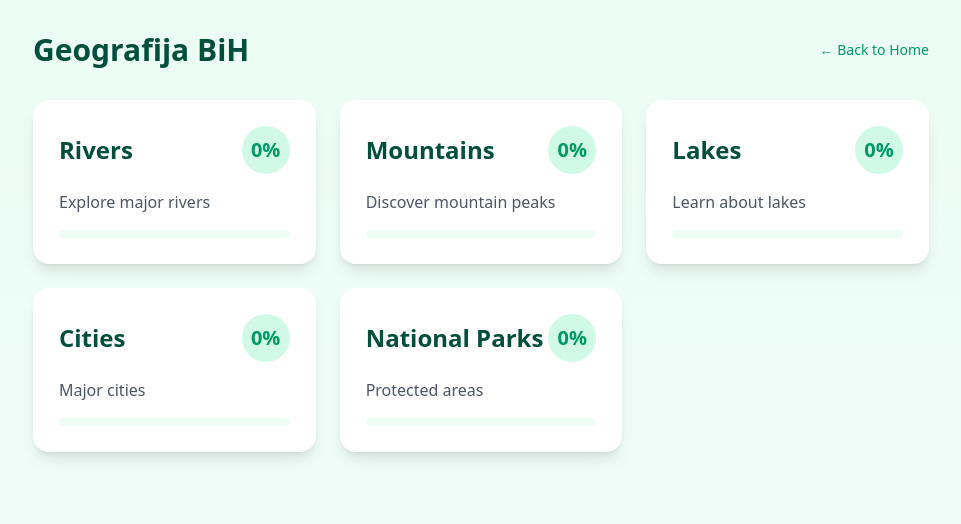
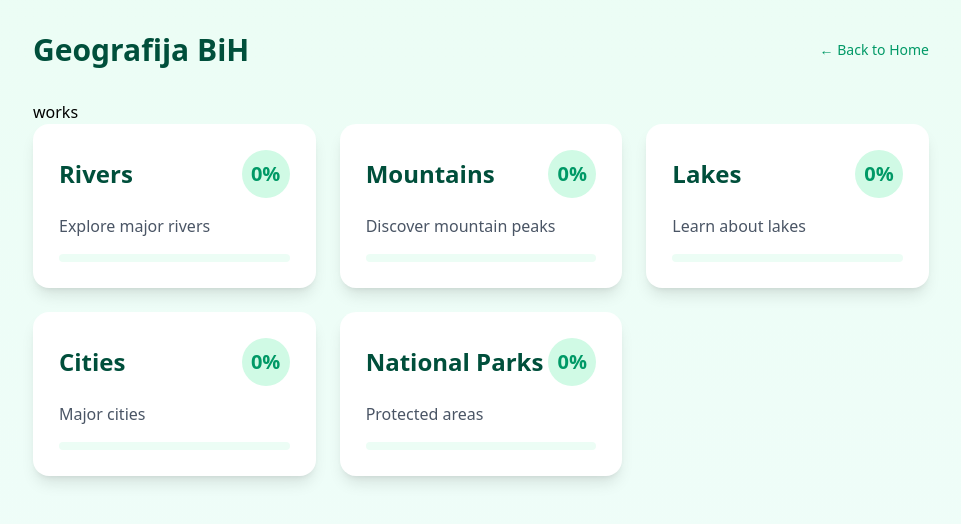
Before and after one commit to Husein8/bosnian-learning-app, a Vue app: page /geography in a window 1280 px wide. Shown: the top 524 px of the page, without its empty margins (159-1120 px from the left). Built offline with nearby package versions, Linux system fonts and the light colour scheme.

Commit message:
test: github activity

```diff
--- a/src/views/courses-pages/Geography.vue
+++ b/src/views/courses-pages/Geography.vue
@@ -282,6 +282,8 @@ const getLessonProgress = (lessonId: string): number => {
         </RouterLink>
       </div>
 
+      <p>works</p>
+
       <!-- Level Selection -->
       <div v-if="!selectedLevel" class="grid grid-cols-1 md:grid-cols-3 gap-6">
         <div
```
